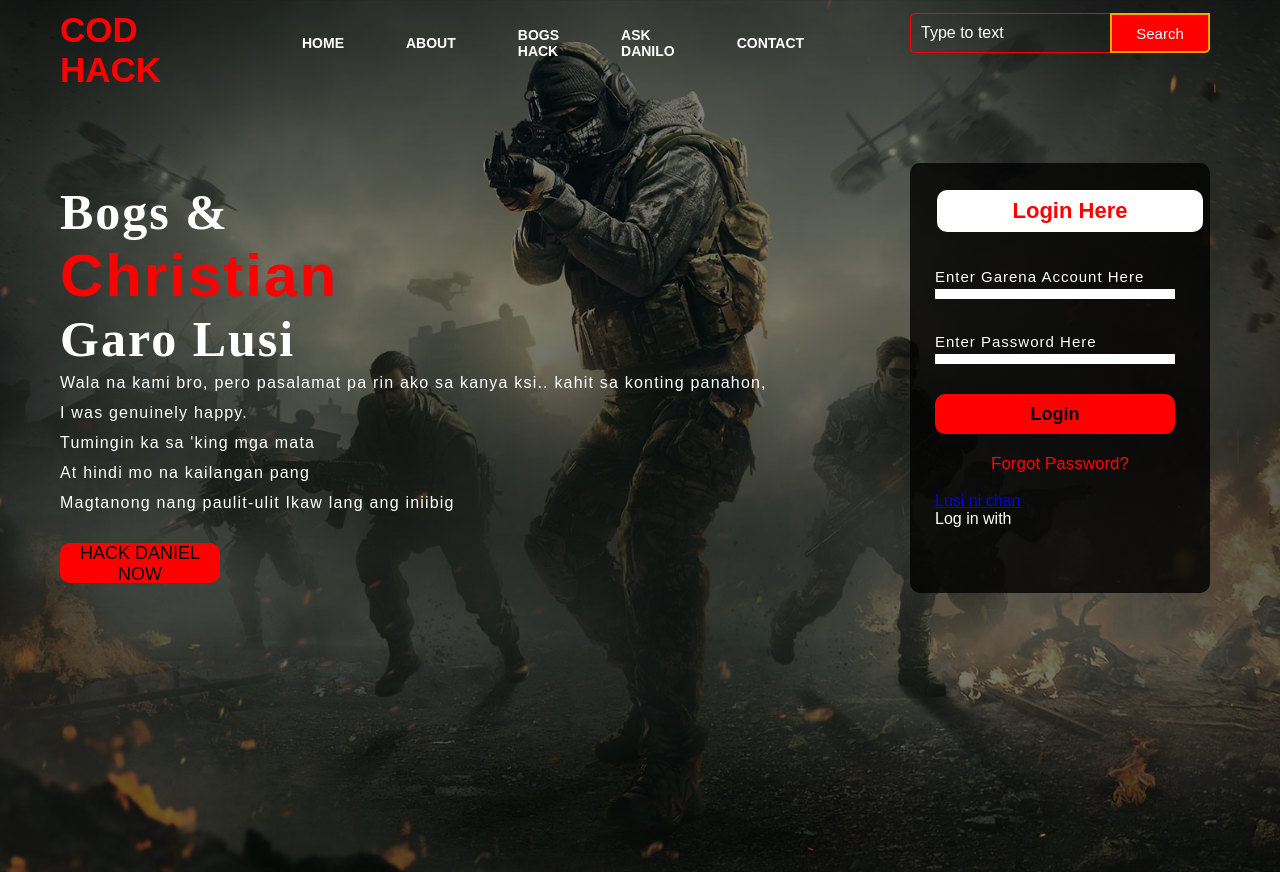
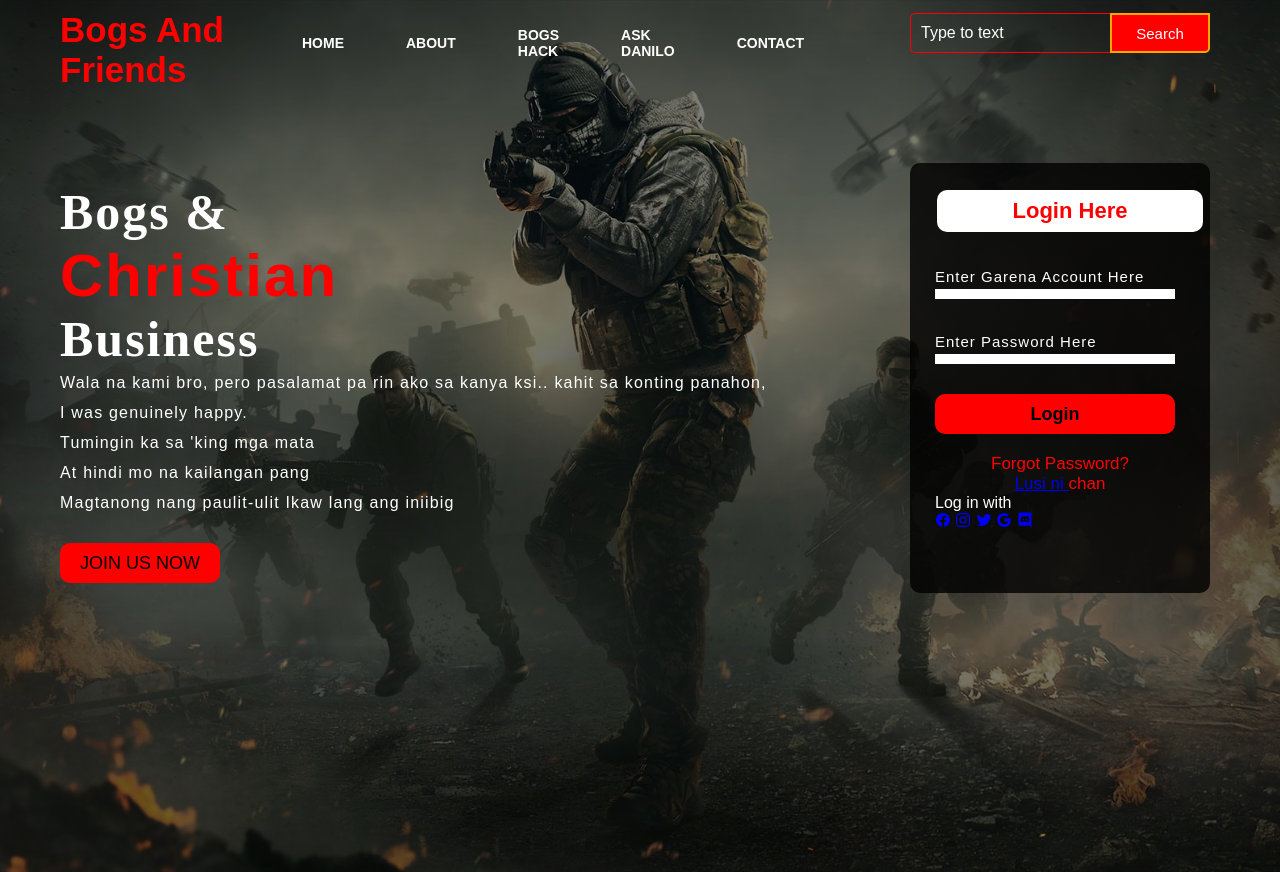
Before and after one commit to Xeno213/test-website, a plain HTML site: page index.html in a window 1280 px wide. Drawn offline with nearby package versions, Linux system fonts and the light colour scheme.

Commit message:
Update index.html

```diff
--- a/index.html
+++ b/index.html
@@ -7,7 +7,7 @@
         <div class="main">
             <div class="navbar">
                 <div class="icon">
-                    <h2 class="logo">COD HACK</h2><br>
+                    <h2 class="logo">Bogs And Friends</h2><br>
                     <h3 class="logo"></h3>
                 </div>
 
@@ -28,11 +28,11 @@
                 </div>
             </div>
             <div class="content">
-                <h1> Bogs & <br><span>Christian</span> <br>Garo Lusi</h1>
+                <h1> Bogs & <br><span>Christian</span> <br>Business</h1>
                 <p class="par">Wala na kami bro, pero pasalamat pa rin ako sa kanya ksi.. kahit sa konting panahon, <br> I was genuinely happy. <br> Tumingin ka sa 'king mga mata
                     <br> At hindi mo na kailangan pang <br> Magtanong nang paulit-ulit Ikaw lang ang iniibig</p>
 
-                    <button class="cn"><a href="#">HACK DANIEL NOW</a></button>
+                    <button class="cn"><a href="#">JOIN US NOW</a></button>
 
                     <div class="form">
                         <h2>Login Here</h2>
@@ -40,12 +40,21 @@
                         <input type="password" name="" placeholder="Enter Password Here">
                         <button class="btnn"><a href="#">Login</a></button>
 
-                        <p class="link">Forgot Password?</p><br>
-                        <a href="#">Lusi ni chan</a>
+                        <p class="link">Forgot Password?<br>
+                        <a href="#">Lusi ni </a> chan</a></p>
                         <p class="liw">Log in with</p>
+
+                        <div class="icon">
+                            <a href="#"><ion-icon name="logo-facebook"></ion-icon></a>
+                            <a href="#"><ion-icon name="logo-instagram"></ion-icon></a>
+                            <a href="#"><ion-icon name="logo-twitter"></ion-icon></a>
+                            <a href="#"><ion-icon name="logo-google"></ion-icon></a>
+                            <a href="#"><ion-icon name="logo-discord"></ion-icon></a>
+                        </div>
 
                     </div>
             </div>
         </div>
+        <script src="https://unpkg.com/ionicons@5.4.0/dist/ionicons.js"></script>
     </body>
 </html>
```
